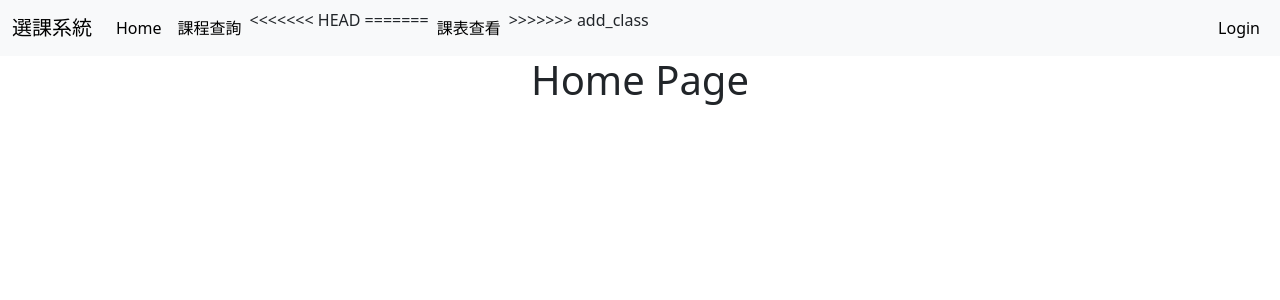
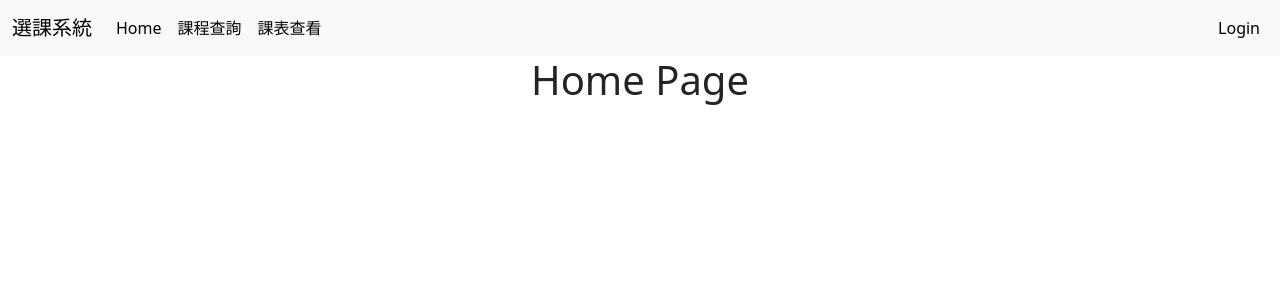
Before and after one commit to devops-sample-113/group_3, a Flask app: page / in a window 1280 px wide. Shown: the top 300 px of the page. Run offline with Flask 3, Linux system fonts and the light colour scheme.

Commit message:
新增課表查看

```diff
--- a/website/templates/base.html
+++ b/website/templates/base.html
@@ -28,12 +28,9 @@
           <li class="nav-item">
             <a class="nav-link active" aria-current="page" href="/search">課程查詢</a>
           </li>
-<<<<<<< HEAD
-=======
           <li class="nav-item">
             <a class="nav-link active" aria-current="page" href="/timetable">課表查看</a>
           </li>
->>>>>>> add_class
 
         </ul>
         <!-- <form class="d-flex" role="search">
```
